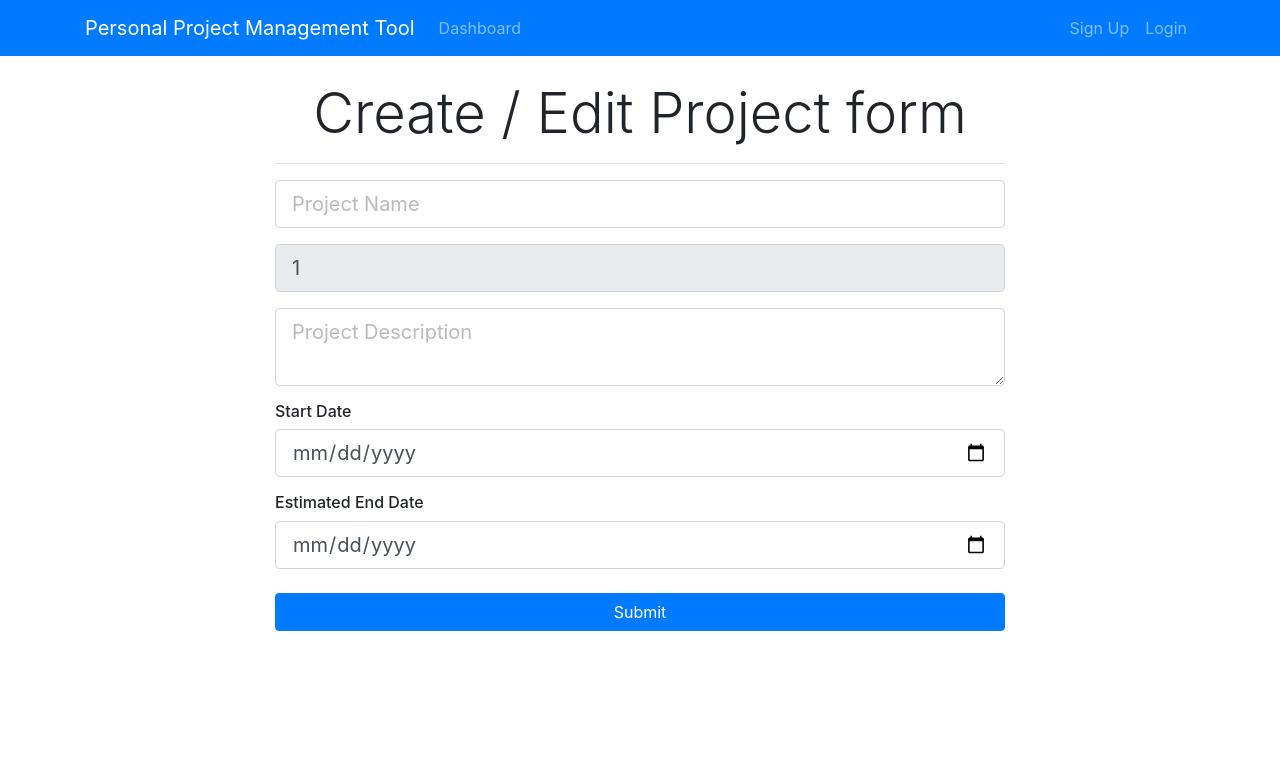
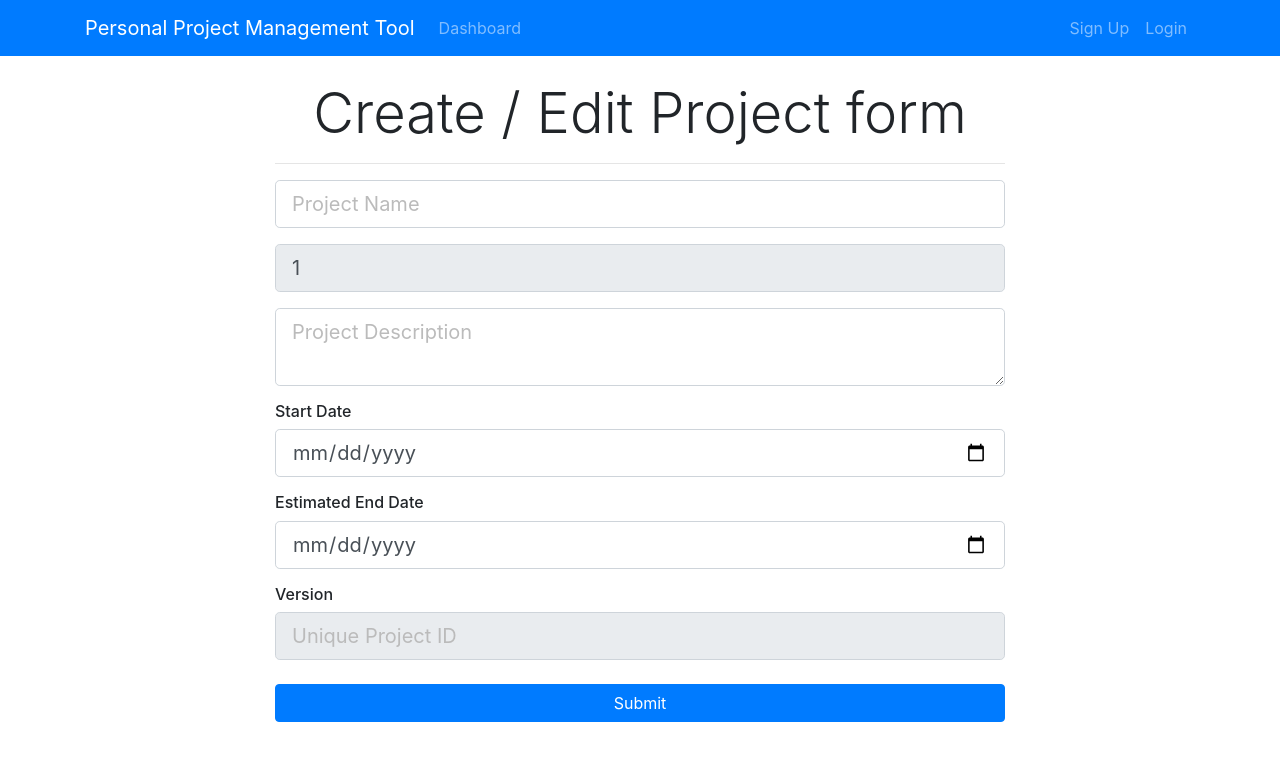
Before and after one commit to mathcunha/PPMToolFullStack, a React (Create React App) app in the folder ppmtool-react-app/: page /updateProject/1 in a window 1280 px wide. Shown: the top 760 px of the page. Built offline with nearby package versions, Linux system fonts and the light colour scheme; no server answers.

Commit message:
handling optimistic Locking Failure

```diff
--- a/ppmtool-react-app/src/components/project/UpdateProject.js
+++ b/ppmtool-react-app/src/components/project/UpdateProject.js
@@ -145,7 +145,22 @@ class UpdateProject extends Component {
                     onChange={this.onChange}
                   />
                 </div>
-
+                <h6>Version</h6>
+                <div className="form-group">
+                  <input
+                    type="text"
+                    className={classnames("form-control form-control-lg", {
+                      "is-invalid": errors.version
+                    })}
+                    placeholder="Unique Project ID"
+                    name="version"
+                    value={this.state.version}
+                    disabled
+                  />
+                  {errors.version && (
+                    <div className="invalid-feedback">{errors.version}</div>
+                  )}
+                </div>
                 <input
                   type="submit"
                   className="btn btn-primary btn-block mt-4"
```
Also changed, not shown: 1 other file (tests, documents, lock files or other folders).
